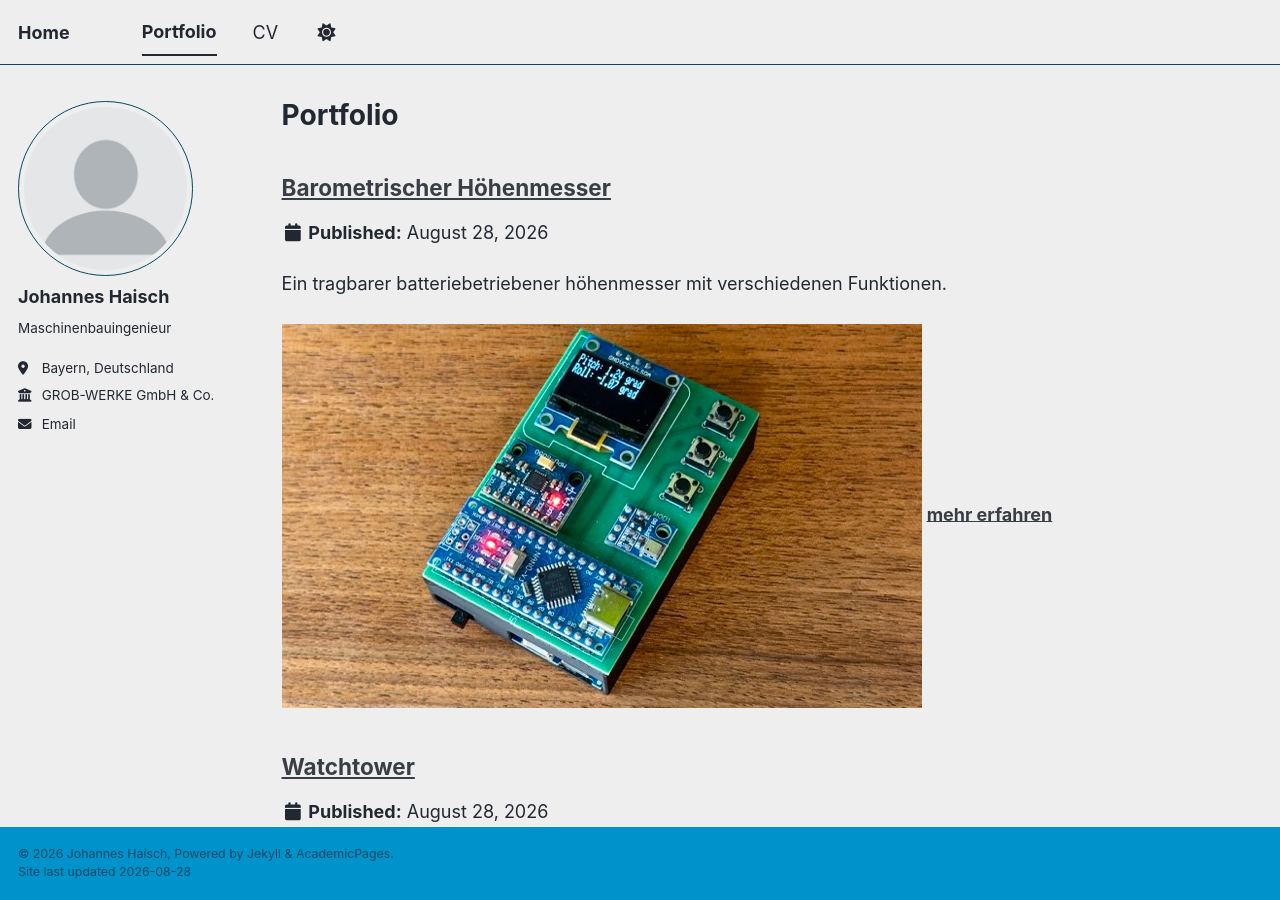
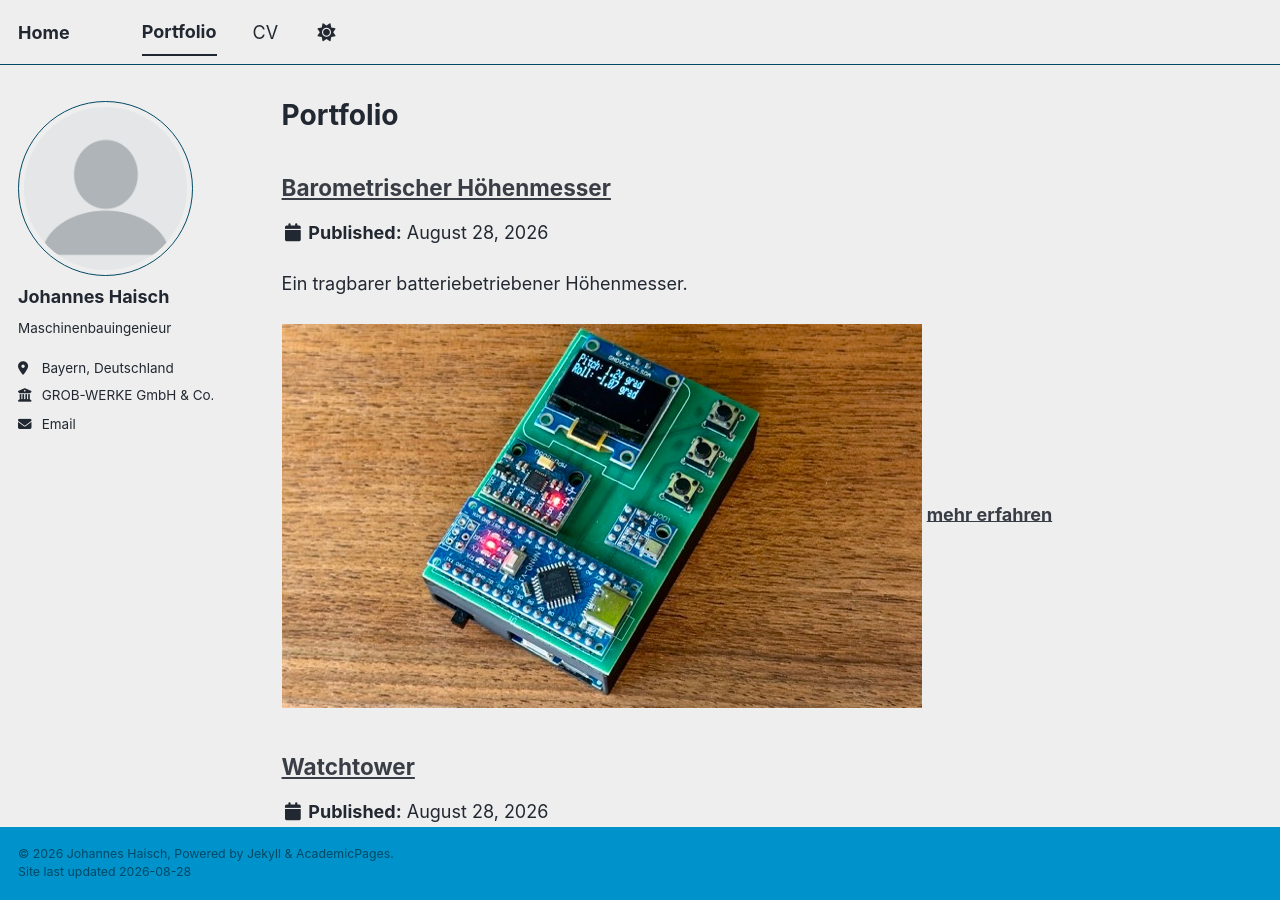
Before and after one commit to CourtsideEngineer/Courtsideengineer.github.io, a Jekyll site: the page built from _pages/portfolio.html, in a window 1280 px wide and 900 px high. Built offline with Jekyll 4.4.1, drawn with Linux system fonts in a browser that asks for light colours; a style sheet for code colours, icons or effects is not loaded.

Commit message:
Update portfolio-1.md

```diff
--- a/_portfolio/portfolio-1.md
+++ b/_portfolio/portfolio-1.md
@@ -1,6 +1,6 @@
 ---
 title: "Barometrischer Höhenmesser"
-excerpt: "Ein tragbarer batteriebetriebener höhenmesser mit verschiedenen Funktionen.<br/><br/><img src='/images/Hoehenmesser_2.jpeg'>"
+excerpt: "Ein tragbarer batteriebetriebener Höhenmesser.<br/><br/><img src='/images/Hoehenmesser_2.jpeg'>"
 collection: portfolio
 ---
 Der barometrische Höhenmesser war mein erstes eigenständig entwickeltes Mikrocontroller-Projekt und markiert zugleich meinen Einstieg in die Elektronik- und Embedded-Entwicklung. Ausgangspunkt war die Idee, ein tragbares Gerät zu entwickeln, das die Höhe – ähnlich wie frühere Fahrradcomputer – anhand des atmosphärischen Luftdrucks bestimmen kann. Im Rahmen der Thermodynamik-Vorlesung lernte ich, dass sich aus Druck und Temperatur die Höhe näherungsweise berechnen lässt. Diese theoretischen Grundlagen bildeten die Motivation, das Konzept praktisch umzusetzen.
```
